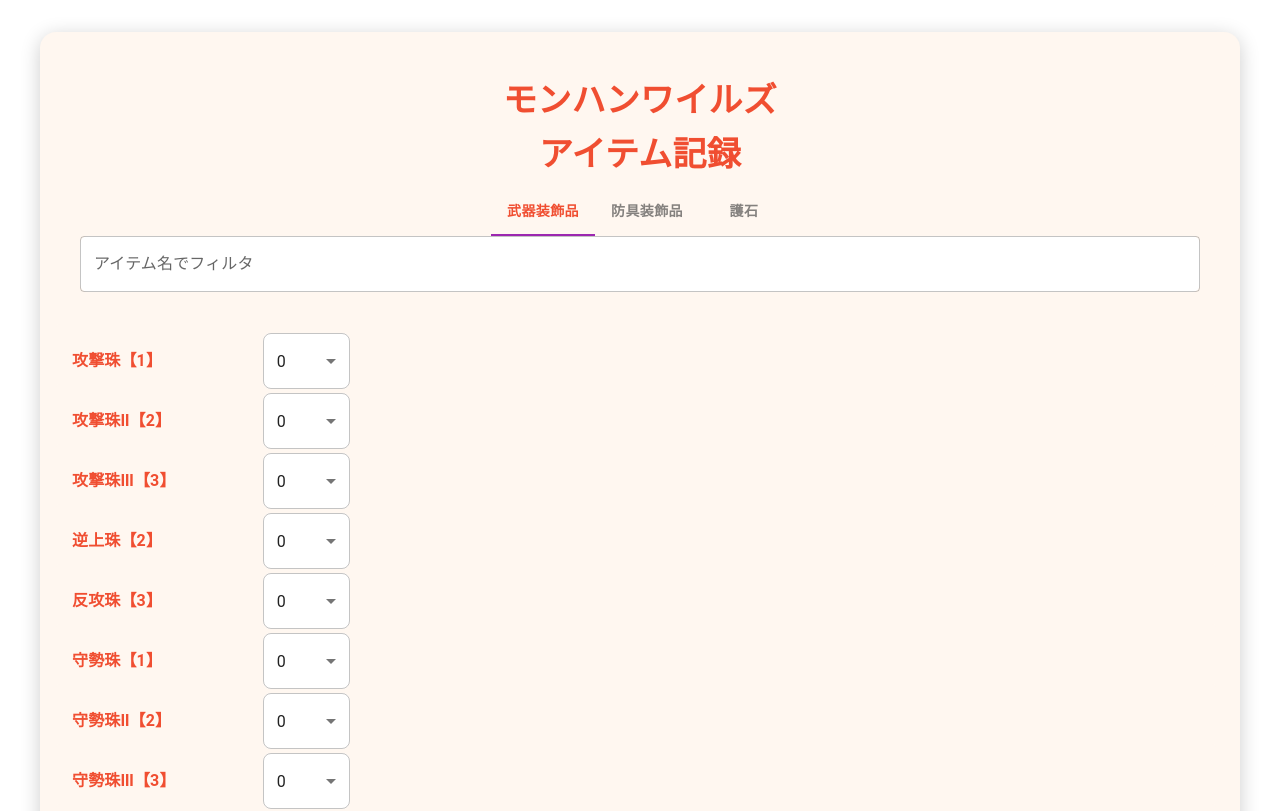
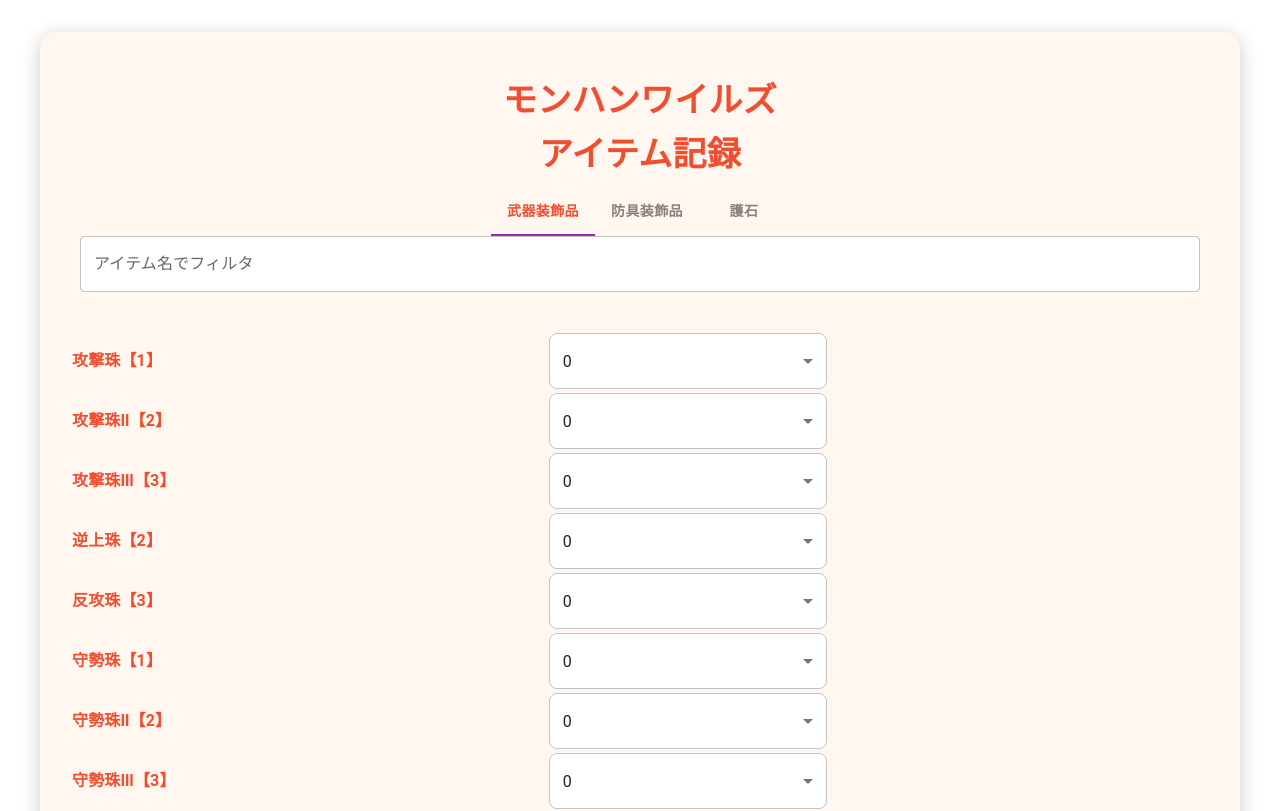
Before and after one commit to uru2580/wildsRecord, a Next.js app: page / in a window 1280 px wide. Shown: the top 811 px of the page. Built offline with nearby package versions, Linux system fonts and the light colour scheme.

Commit message:
アイテム名と個数のプルダウン幅の修正

```diff
--- a/app/page.tsx
+++ b/app/page.tsx
@@ -266,7 +266,7 @@ const SimulatorPage: React.FC = () => {
               mb: 0.1,
             }}
           >
-            <Grid item xs={2}>
+            <Grid item xs={5}>
               <Typography
                 variant="body1"
                 sx={{
@@ -277,7 +277,7 @@ const SimulatorPage: React.FC = () => {
                 {item.name}
               </Typography>
             </Grid>
-            <Grid item xs={1}>
+            <Grid item xs={3}>
               <Select
                 value={item.quantity}
                 onChange={(e) =>
```
